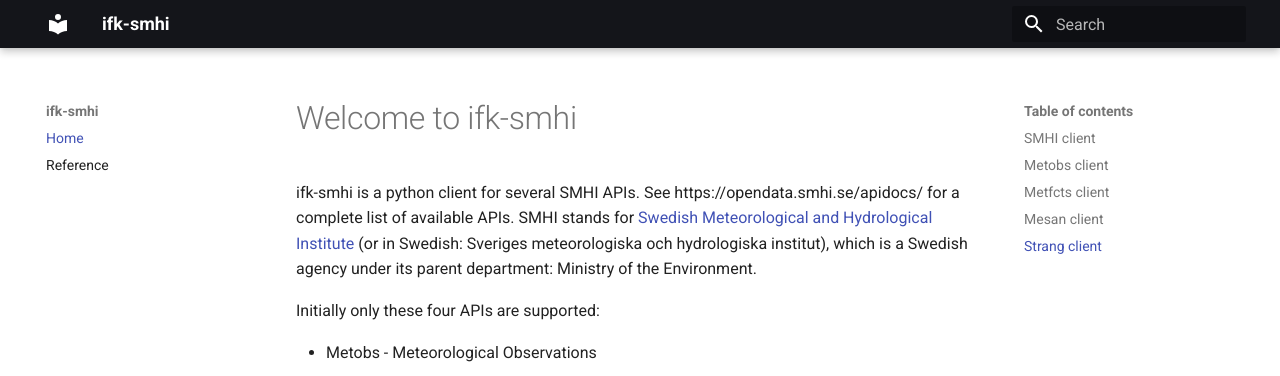
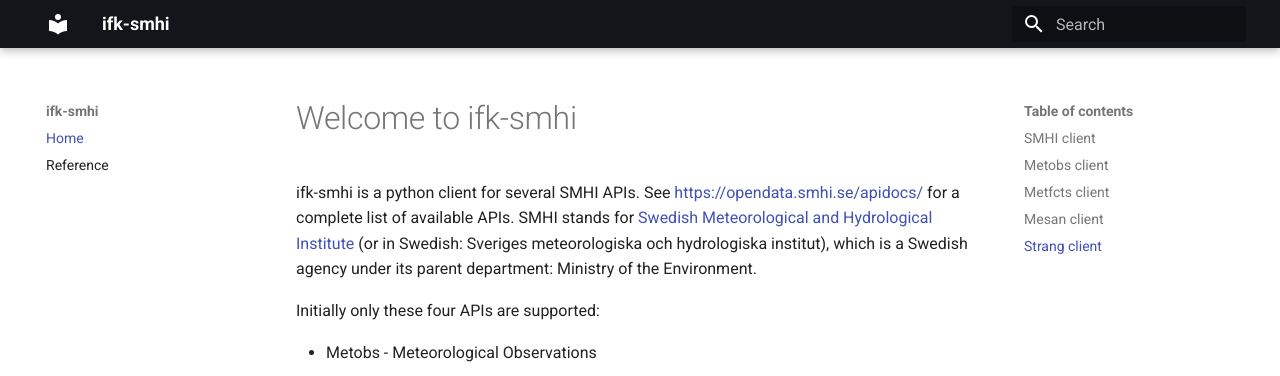
Before and after one commit to Ingenjorsarbete-For-Klimatet/ifk-smhi, an MkDocs documentation site: the page built from docs/index.md, in a window 1280 px wide and 1245 px high. Shown: the top 376 px of the window. Built offline with MkDocs 1.6.1 and Material for MkDocs 9.7.7, drawn with Linux system fonts in a browser that asks for light colours; some of the changed lines change nothing that is shown.

Commit message:
Add link

```diff
--- a/docs/index.md
+++ b/docs/index.md
@@ -1,5 +1,5 @@
 # Welcome to ifk-smhi
-ifk-smhi is a python client for several SMHI APIs. See https://opendata.smhi.se/apidocs/ for a complete list of available APIs. SMHI stands for [Swedish Meteorological and Hydrological Institute](https://www.smhi.se/) (or in Swedish: Sveriges meteorologiska och hydrologiska institut), which is a Swedish agency under its parent department: Ministry of the Environment.
+ifk-smhi is a python client for several SMHI APIs. See [https://opendata.smhi.se/apidocs/](https://opendata.smhi.se/apidocs/) for a complete list of available APIs. SMHI stands for [Swedish Meteorological and Hydrological Institute](https://www.smhi.se/) (or in Swedish: Sveriges meteorologiska och hydrologiska institut), which is a Swedish agency under its parent department: Ministry of the Environment.
 
 Initially only these four APIs are supported:
 
```
